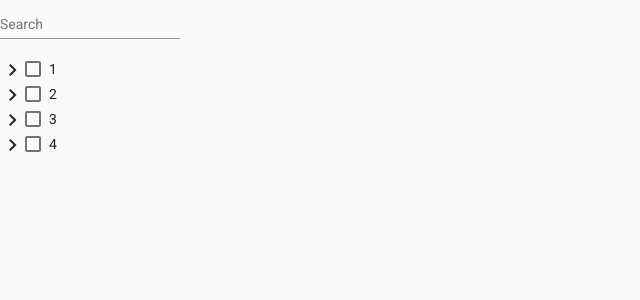
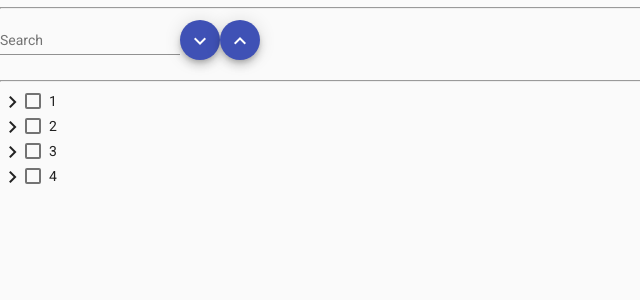
Before and after one commit to cagrisolakoglu/angular-material-tree-demo, an Angular app: page / in a window 1280 px wide. Shown: the top 300 px of the page, without its empty margins (0-640 px from the left). Built offline with nearby package versions, Linux system fonts and the light colour scheme.

Commit message:
expand collapse eklendş

```diff
--- a/src/app/components/ubys-tree/ubys-tree.component.html
+++ b/src/app/components/ubys-tree/ubys-tree.component.html
@@ -1,31 +1,75 @@
 
+<hr>
 <mat-form-field>
-  <input matInput placeholder="Search" (input)="filterTree($any($event.target).value)">
+  <input
+    matInput
+    placeholder="Search"
+    (input)="filterTree($any($event.target).value)"
+  />
 </mat-form-field>
-
+<!-- <button mat-raised-button (click)="addNode()">Add Node</button> -->
+<!-- <button mat-raised-button (click)="removeNode()">Remove Node</button> -->
+<!-- <button makt-raised-button (click)="editNode()">Edit Node</button> -->
+<!-- <button mat-raised-button (click)="moveNode()">Move Node</button> -->
+<!-- <button mat-raised-button (click)="copyNode()">Copy Node</button> -->
+<!-- <button mat-raised-button (click)="pasteNode()">Paste Node</button> -->
+<button mat-mini-fab color="primary"  (click)="expandAll()">
+  <mat-icon>expand_more</mat-icon>
+</button>
+<button mat-mini-fab color="primary" (click)="collapseAll()">
+  <mat-icon>expand_less</mat-icon>
+</button>
+<!-- <button mat-raised-button (click)="clearFilter()">Clear Filter</button> -->
+<!-- <button mat-raised-button (click)="clear()">Clear</button> -->
+<!-- <button mat-raised-button (click)="save()">Save</button>
+<button mat-raised-button (click)="load()">Load</button> -->
+<!-- <button mat-raised-button (click)="loadFromFile()">Load From File</button>
+<button mat-raised-button (click)="loadFromUrl()">Load From Url</button>
+<button mat-raised-button (click)="loadFromObject()">Load From Object</button>
+<button mat-raised-button (click)="loadFromString()">Load From String</button>
+<button mat-raised-button (click)="loadFromNode()">Load From Node</button>
+<button mat-raised-button (click)="loadFromArray()">Load From Array</button>
+<button mat-raised-button (click)="loadFromJson()">Load From Json</button>
+<button mat-raised-button (click)="loadFromText()">Load From Text</button>
+<button mat-raised-button (click)="loadFromBlob()">Load From Blob</button> -->
+<hr>
 <mat-tree [dataSource]="dataSource" [treeControl]="treeControl">
-  <mat-tree-node *matTreeNodeDef="let node" matTreeNodeToggle matTreeNodePadding>
+  <mat-tree-node
+    *matTreeNodeDef="let node"
+    matTreeNodeToggle
+    matTreeNodePadding
+  >
     <button mat-icon-button disabled></button>
-    <mat-checkbox class="checklist-leaf-node"
-                  [checked]="checklistSelection.isSelected(node)"
-                  (change)="treeLeafItemSelectionToggle(node)">{{node.name}}</mat-checkbox>
+    <mat-checkbox
+      class="checklist-leaf-node"
+      [checked]="checklistSelection.isSelected(node)"
+      (change)="treeLeafItemSelectionToggle(node)"
+      >{{ node.name }}</mat-checkbox
+    >
   </mat-tree-node>
 
-  <mat-tree-node *matTreeNodeDef="let node; when: hasNoContent" matTreeNodePadding>
+  <mat-tree-node
+    *matTreeNodeDef="let node; when: hasNoContent"
+    matTreeNodePadding
+  >
     <button mat-icon-button disabled></button>
-
   </mat-tree-node>
 
   <mat-tree-node *matTreeNodeDef="let node; when: hasChild" matTreeNodePadding>
-    <button mat-icon-button matTreeNodeToggle
-            [attr.aria-label]="'Toggle ' + node.name">
+    <button
+      mat-icon-button
+      matTreeNodeToggle
+      [attr.aria-label]="'Toggle ' + node.name"
+    >
       <mat-icon class="mat-icon-rtl-mirror">
-        {{treeControl.isExpanded(node) ? 'expand_more' : 'chevron_right'}}
+        {{ treeControl.isExpanded(node) ? "expand_more" : "chevron_right" }}
       </mat-icon>
     </button>
-    <mat-checkbox [checked]="descendantsAllSelected(node)"
-                  [indeterminate]="descendantsPartiallySelected(node)"
-                  (change)="treeItemSelectionToggle(node)">{{node.name}}</mat-checkbox>
-
+    <mat-checkbox
+      [checked]="descendantsAllSelected(node)"
+      [indeterminate]="descendantsPartiallySelected(node)"
+      (change)="treeItemSelectionToggle(node)"
+      >{{ node.name }}</mat-checkbox
+    >
   </mat-tree-node>
 </mat-tree>
--- a/src/app/components/ubys-tree/ubys-tree.component.ts
+++ b/src/app/components/ubys-tree/ubys-tree.component.ts
@@ -264,4 +264,12 @@ export class UbysTreeComponent implements OnInit {
     }
     return filteredData;
   }
+
+  expandAll() {
+    this.treeControl.expandAll();
+  }
+
+  collapseAll() {
+    this.treeControl.collapseAll();
+  }
 }
```
